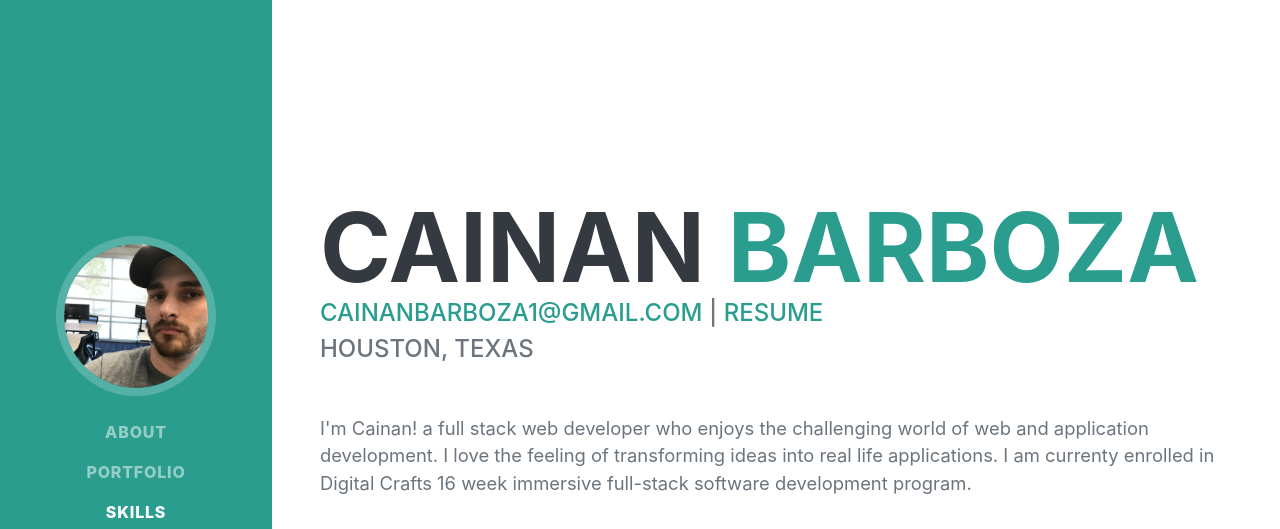
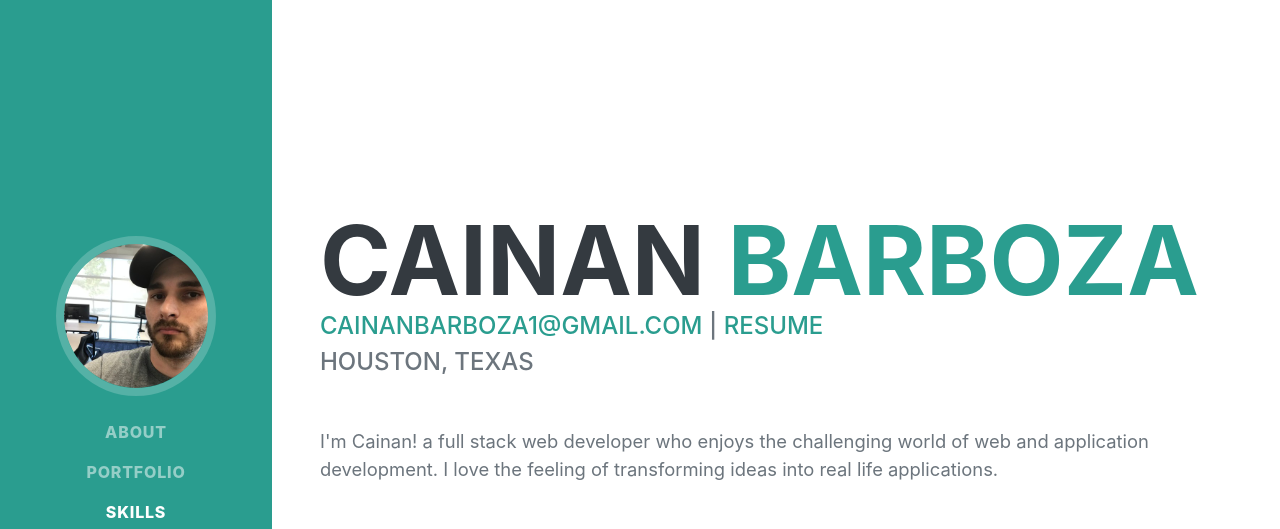
Before and after one commit to CainanB/CainanB.github.io, a plain HTML site: page index.html in a window 1280 px wide. Shown: the top 529 px of the page. Drawn offline with nearby package versions, Linux system fonts and the light colour scheme; a web font is replaced by a local one.

Commit message:
Update index.html

```diff
--- a/index.html
+++ b/index.html
@@ -50,7 +50,7 @@
                         <a href="mailto:cainanbarboza1@gmail.com">cainanbarboza1@gmail.com</a> | <a href="" download>Resume </a>
                         <p>Houston, Texas</p>
                     </div>
-                    <p class="lead mb-5">I'm Cainan! a full stack web developer who enjoys the challenging world of web and application development. I love the feeling of transforming ideas into real life applications. I am currenty enrolled in Digital Crafts 16 week immersive full-stack software development program.
+                    <p class="lead mb-5">I'm Cainan! a full stack web developer who enjoys the challenging world of web and application development. I love the feeling of transforming ideas into real life applications.
 
                     </p>
 
```
